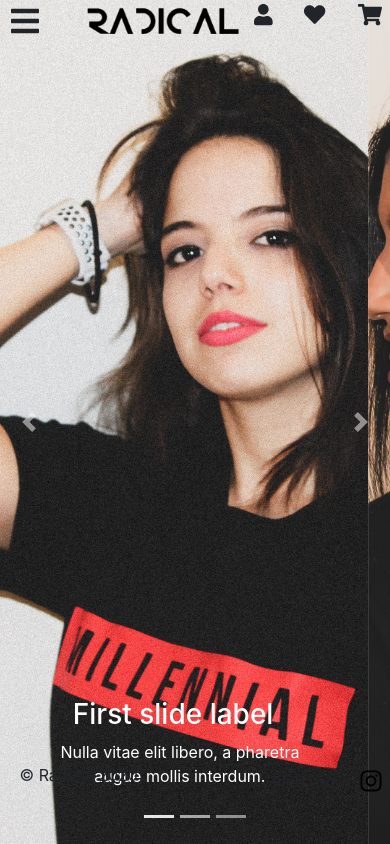
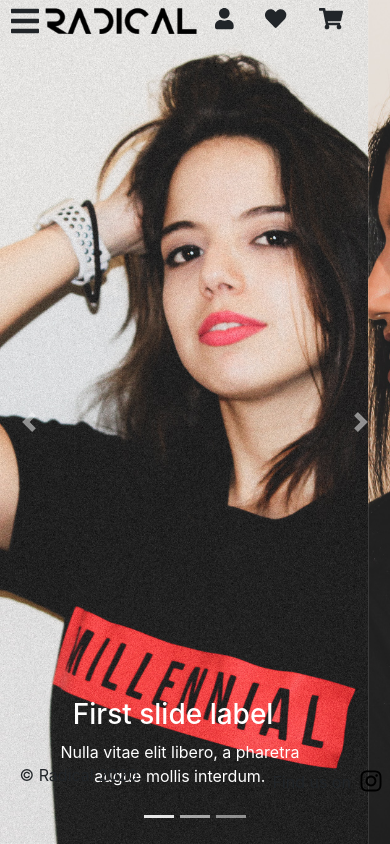
Before and after one commit to angelrojasm/Radical, a React (Create React App) app in the folder web/: page / in a window 390 px wide. Built offline with nearby package versions, Linux system fonts and the light colour scheme.

Commit message:
Finishes Responsive design for the homepage

```diff
--- a/web/src/css/Header.css
+++ b/web/src/css/Header.css
@@ -26,17 +26,21 @@
 
 @media only screen and (max-width: 480px) {
   .rightside {
-    margin-right: 20%; }
+    margin-right: 20%;
+    position: relative;
+    right: 10%;
+    margin-top: 2%; }
   #logo {
-    position: relative;
-    right: 25%; } }
+    position: fixed;
+    left: -15% !important; } }
 
 .icon {
   border: none;
   background: none;
   cursor: pointer;
   outline: none;
-  transition: all 200ms linear; }
+  transition: all 200ms linear;
+  padding: 0; }
 
 .icon:hover {
   color: blue; }
--- a/web/src/scss/Header.scss
+++ b/web/src/scss/Header.scss
@@ -34,10 +34,13 @@
 @media only screen and (max-width: 480px) {
 	.rightside {
 		margin-right: 20%;
+		position: relative;
+		right: 10%;
+		margin-top: 2%;
 	}
 	#logo {
-		position: relative;
-		right: 25%;
+		position: fixed;
+		left: -15% !important;
 	}
 }
 
@@ -47,6 +50,7 @@
 	cursor: pointer;
 	outline: none;
 	transition: all 200ms linear;
+	padding: 0;
 }
 .icon:hover {
 	color: blue;
```
